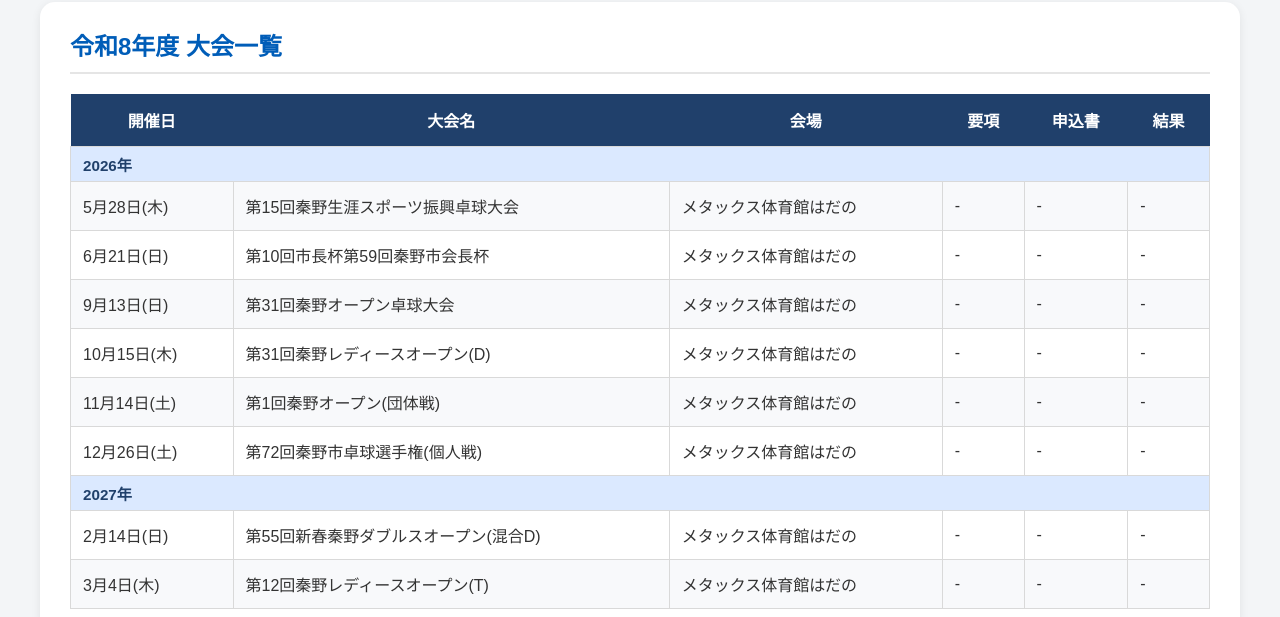
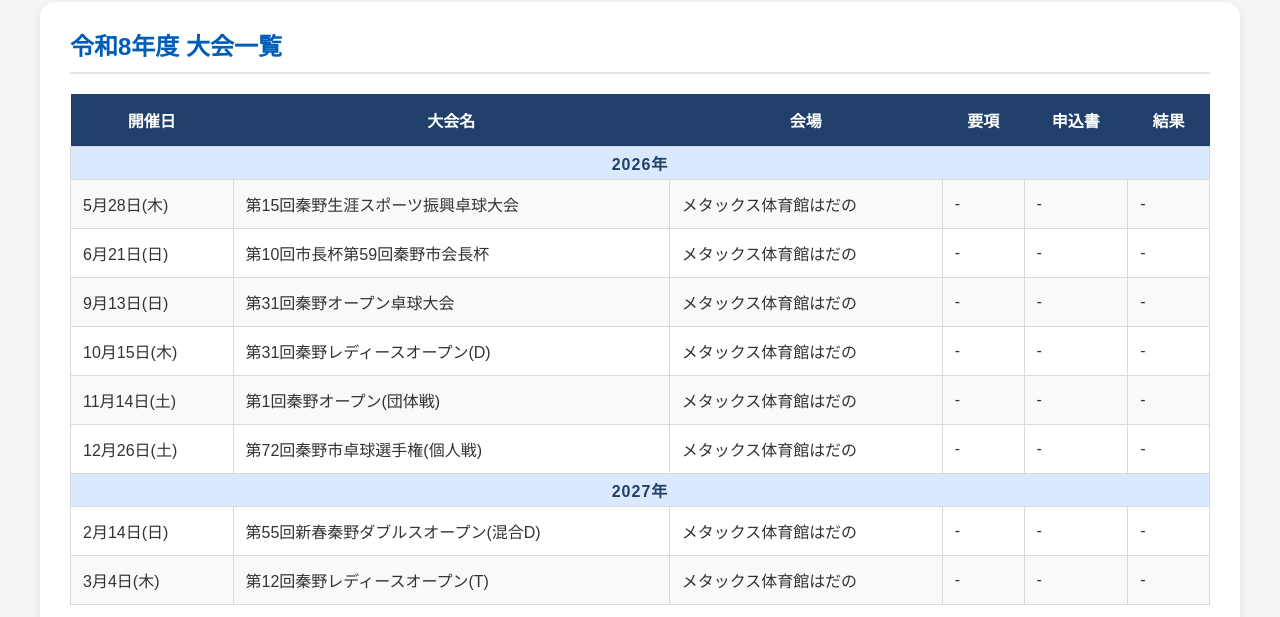
Before and after one commit to hadano-tta/hadano-tta.github.io, a plain HTML site: page taikai/index.html in a window 1280 px wide. Shown: the part 177-794 px from the top of the page. Drawn offline with Linux system fonts and the light colour scheme.

Commit message:
Update style.css

```diff
--- a/css/style.css
+++ b/css/style.css
@@ -247,11 +247,13 @@ footer {
 
     font-weight: bold;
 
-    text-align: left;
+    text-align: center;
 
-    padding: 6px 12px;
+    padding: 4px 12px;
 
-    font-size: 0.95rem;
+    font-size: 1rem;
+
+    letter-spacing: 1px;
 }
 
 /* ==========================
```
